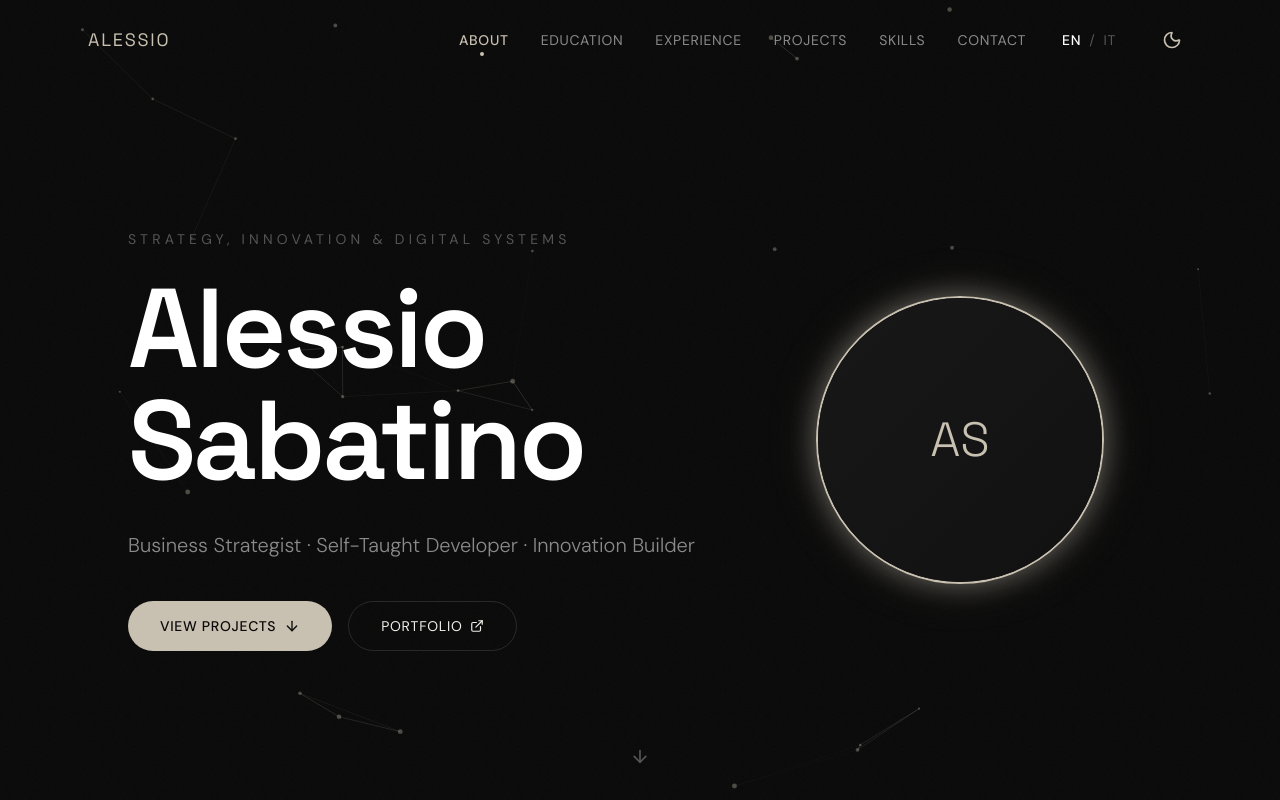
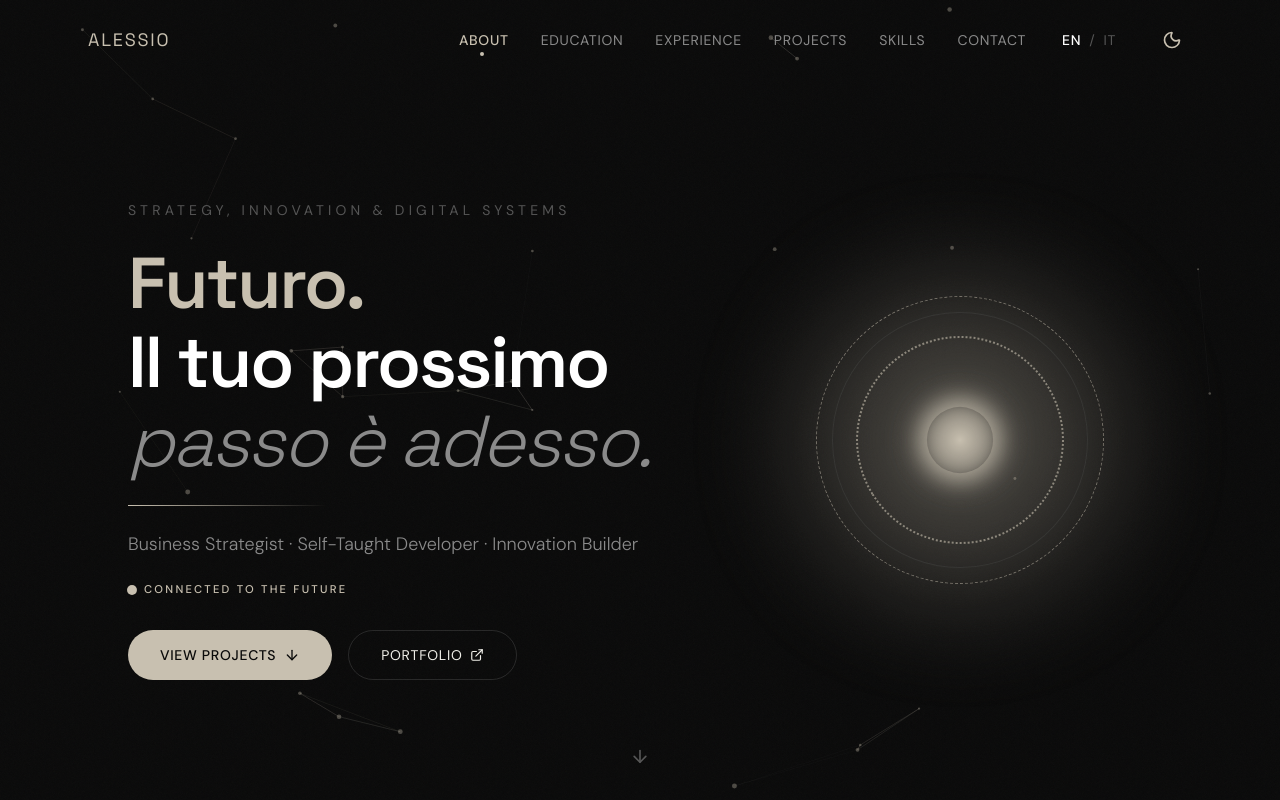
Before and after one commit to fiscedge25/Alessio-website, a Next.js app: page /en in a window 1280 px wide. Shown: the top 800 px of the page. Built offline with nearby package versions, Linux system fonts and the light colour scheme.

Commit message:
feat: futuristic hero visual and reduced headline font size

```diff
--- a/components/Hero.tsx
+++ b/components/Hero.tsx
@@ -4,6 +4,40 @@ import { motion } from "framer-motion";
 import { useTranslations } from "next-intl";
 import { identity } from "@/lib/data";
 import { ArrowDown, ExternalLink } from "lucide-react";
+
+// Animated words that cycle in the headline
+const CYCLING_WORDS = ["Ambizione.", "Visione.", "Coraggio.", "Futuro."];
+
+function CyclingWord() {
+    return (
+        <span className="cycling-word-wrapper">
+            {CYCLING_WORDS.map((word, i) => (
+                <motion.span
+                    key={word}
+                    className="cycling-word"
+                    initial={{ opacity: 0, y: 20 }}
+                    animate={{ opacity: [0, 1, 1, 0], y: [20, 0, 0, -20] }}
+                    transition={{
+                        delay: i * 2,
+                        duration: 2,
+                        repeat: Infinity,
+                        repeatDelay: (CYCLING_WORDS.length - 1) * 2,
+                        ease: "easeInOut",
+                        times: [0, 0.15, 0.85, 1],
+                    }}
+                    style={{
+                        position: i === 0 ? "relative" : "absolute",
+                        top: i === 0 ? "auto" : 0,
+                        left: i === 0 ? "auto" : 0,
+                        color: "var(--accent)",
+                    }}
+                >
+                    {word}
+                </motion.span>
+            ))}
+        </span>
+    );
+}
 
 export default function Hero() {
     const t = useTranslations("hero");
@@ -21,6 +55,7 @@ export default function Hero() {
                     animate={{ opacity: 1, y: 0 }}
                     transition={{ duration: 0.9, ease: "easeOut" }}
                 >
+                    {/* Eyebrow */}
                     <motion.p
                         className="text-sm tracking-[0.3em] uppercase mb-6"
                         style={{
@@ -34,25 +69,66 @@ export default function Hero() {
                         {t("headline")}
                     </motion.p>
 
+                    {/* Hook — cycling motivational word + fixed line */}
                     <motion.h1
-                        className="leading-none mb-8"
+                        className="leading-none mb-4"
                         style={{
                             fontFamily: "var(--font-cormorant)",
                             color: "var(--text-heading)",
                             fontWeight: 600,
-                            fontSize: "clamp(3.5rem, 9vw, 7rem)",
+                            fontSize: "clamp(2.5rem, 6vw, 4.5rem)",
                             letterSpacing: "-0.03em",
-                            lineHeight: 1.0,
+                            lineHeight: 1.1,
                         }}
                         initial={{ opacity: 0, y: 30 }}
                         animate={{ opacity: 1, y: 0 }}
                         transition={{ delay: 0.3, duration: 0.8 }}
                     >
-                        {identity.name}
+                        {/* Cycling accent word */}
+                        <span
+                            style={{
+                                display: "inline-block",
+                                position: "relative",
+                                minWidth: "11ch",
+                            }}
+                        >
+                            <CyclingWord />
+                        </span>
+                        <br />
+                        <span style={{ color: "var(--text-heading)" }}>
+                            Il tuo prossimo
+                        </span>
+                        <br />
+                        <span
+                            style={{
+                                color: "var(--text-secondary)",
+                                fontWeight: 300,
+                                fontStyle: "italic",
+                            }}
+                        >
+                            passo è adesso.
+                        </span>
                     </motion.h1>
 
+                    {/* Divider line */}
+                    <motion.div
+                        className="mb-6"
+                        initial={{ scaleX: 0 }}
+                        animate={{ scaleX: 1 }}
+                        transition={{ delay: 0.6, duration: 0.6 }}
+                        style={{
+                            height: "1px",
+                            background:
+                                "linear-gradient(to right, var(--accent), transparent)",
+                            transformOrigin: "left",
+                            maxWidth: "200px",
+                            margin: "1.5rem 0 1.5rem",
+                        }}
+                    />
+
+                    {/* Sub-tagline */}
                     <motion.p
-                        className="text-lg sm:text-xl leading-relaxed mb-10 max-w-xl"
+                        className="text-base sm:text-lg leading-relaxed mb-4 max-w-xl"
                         style={{
                             fontFamily: "var(--font-dm)",
                             color: "var(--text-secondary)",
@@ -65,6 +141,39 @@ export default function Hero() {
                         {t("tagline")}
                     </motion.p>
 
+                    {/* Connected to the future badge */}
+                    <motion.div
+                        className="inline-flex items-center gap-2 mb-8"
+                        initial={{ opacity: 0 }}
+                        animate={{ opacity: 1 }}
+                        transition={{ delay: 0.65 }}
+                    >
+                        <motion.span
+                            animate={{ scale: [1, 1.3, 1] }}
+                            transition={{ repeat: Infinity, duration: 2 }}
+                            style={{
+                                display: "inline-block",
+                                width: 8,
+                                height: 8,
+                                borderRadius: "50%",
+                                backgroundColor: "var(--accent)",
+                            }}
+                        />
+                        <span
+                            style={{
+                                fontFamily: "var(--font-dm)",
+                                fontSize: "0.7rem",
+                                letterSpacing: "0.2em",
+                                textTransform: "uppercase",
+                                color: "var(--accent)",
+                                fontWeight: 500,
+                            }}
+                        >
+                            Connected to the Future
+                        </span>
+                    </motion.div>
+
+                    {/* CTAs */}
                     <motion.div
                         className="flex flex-col sm:flex-row gap-4 justify-center md:justify-start"
                         initial={{ opacity: 0, y: 20 }}
@@ -102,30 +211,64 @@ export default function Hero() {
                     </motion.div>
                 </motion.div>
 
-                {/* Image — 40% */}
+                {/* Futuristic Animation — 40% */}
                 <motion.div
                     className="md:w-2/5 flex justify-center order-first md:order-last"
                     initial={{ opacity: 0, scale: 0.85 }}
                     animate={{ opacity: 1, scale: 1 }}
                     transition={{ delay: 0.4, duration: 0.8 }}
                 >
-                    <div
-                        className="relative w-56 h-56 sm:w-64 sm:h-64 lg:w-72 lg:h-72 rounded-full overflow-hidden glow-ring"
-                        style={{ border: "2px solid var(--accent)" }}
-                    >
-                        <div
-                            className="w-full h-full flex items-center justify-center"
+                    <div className="relative w-56 h-56 sm:w-64 sm:h-64 lg:w-72 lg:h-72 flex items-center justify-center">
+                        {/* Base ambient glow */}
+                        <motion.div
+                            animate={{ scale: [1, 1.2, 1], opacity: [0.3, 0.5, 0.3] }}
+                            transition={{ duration: 6, repeat: Infinity, ease: "easeInOut" }}
+                            className="absolute inset-0 rounded-full blur-3xl opacity-30"
+                            style={{ backgroundColor: "var(--accent)" }}
+                        />
+
+                        {/* Outer rotating ring */}
+                        <motion.div
+                            animate={{ rotate: 360 }}
+                            transition={{ duration: 20, repeat: Infinity, ease: "linear" }}
+                            className="absolute inset-0 rounded-full border border-dashed"
+                            style={{ borderColor: "var(--accent)", opacity: 0.5 }}
+                        />
+
+                        {/* Middle rotating ring (reverse) */}
+                        <motion.div
+                            animate={{ rotate: -360 }}
+                            transition={{ duration: 15, repeat: Infinity, ease: "linear" }}
+                            className="absolute inset-4 rounded-full border"
+                            style={{ borderColor: "var(--text-muted)", opacity: 0.3 }}
+                        />
+
+                        {/* Inner dots ring */}
+                        <motion.div
+                            animate={{ rotate: 360 }}
+                            transition={{ duration: 10, repeat: Infinity, ease: "linear" }}
+                            className="absolute inset-10 rounded-full border-2 border-dotted"
+                            style={{ borderColor: "var(--accent)", opacity: 0.6 }}
+                        />
+
+                        {/* Inner Glowing Core */}
+                        <motion.div
+                            animate={{ scale: [1, 1.1, 1] }}
+                            transition={{ duration: 3, repeat: Infinity, ease: "easeInOut" }}
+                            className="relative w-16 h-16 rounded-full"
                             style={{
-                                background:
-                                    "linear-gradient(135deg, var(--bg-surface) 0%, var(--bg-elevated) 100%)",
-                                color: "var(--accent)",
-                                fontFamily: "var(--font-cormorant)",
-                                fontWeight: 300,
-                                fontSize: "3rem",
+                                background: "radial-gradient(circle, var(--accent) 0%, transparent 70%)",
+                                boxShadow: "0 0 40px var(--accent)",
                             }}
                         >
-                            AS
-                        </div>
+                            {/* Inner core pulse */}
+                            <motion.div
+                                animate={{ opacity: [1, 0], scale: [1, 1.5] }}
+                                transition={{ duration: 2, repeat: Infinity, ease: "easeOut" }}
+                                className="absolute inset-0 rounded-full blur-sm"
+                                style={{ backgroundColor: "var(--accent)" }}
+                            />
+                        </motion.div>
                     </div>
                 </motion.div>
             </div>
```
